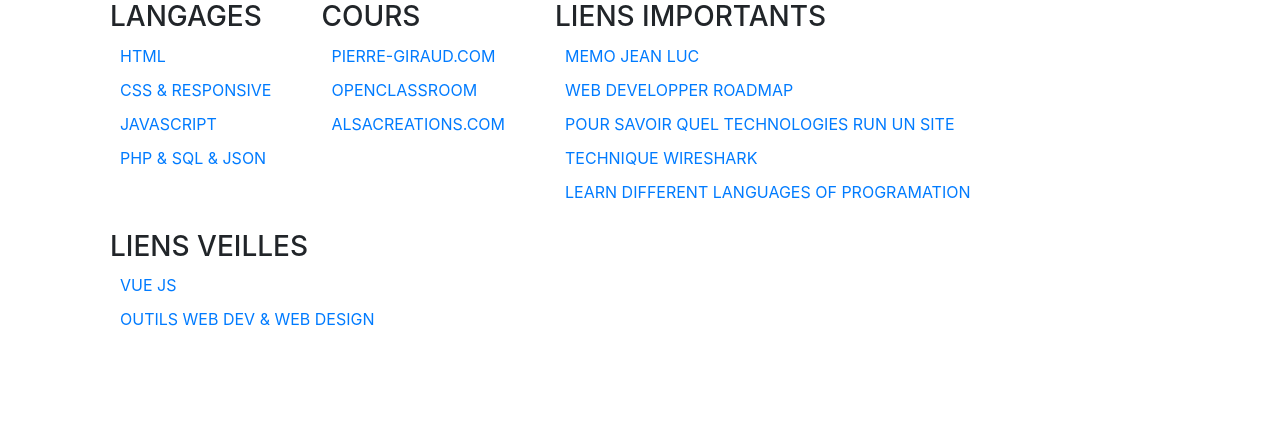
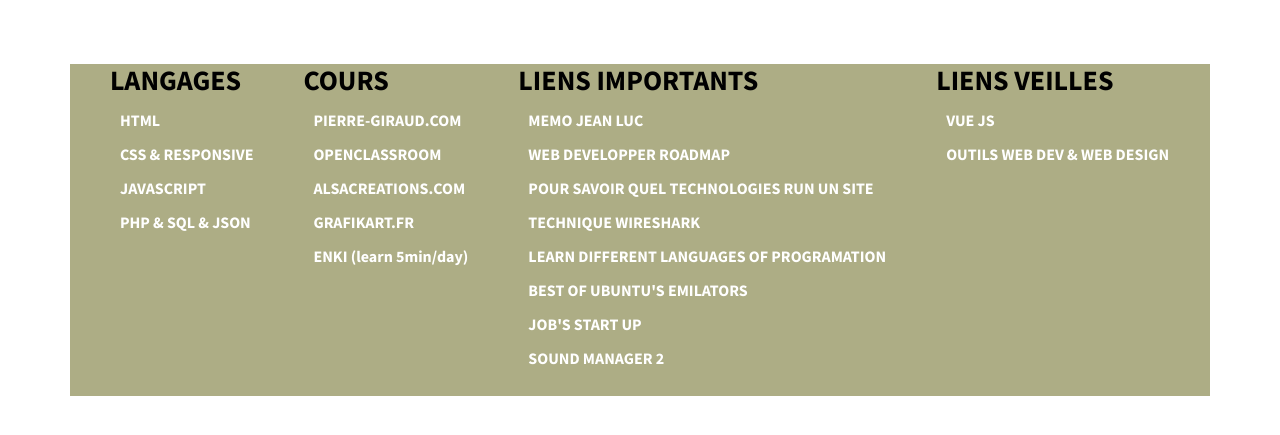
Before and after one commit to nshimiyeolivier/memo, a PHP site: page / in a window 1280 px wide. Shown: the top 435 px of the page. Run offline with PHP 8.4, Linux system fonts and the light colour scheme; some libraries are stand-ins or nearby versions.

Commit message:
sound manager2

```diff
--- a/assets/css/style.css
+++ b/assets/css/style.css
@@ -1,7 +1,17 @@
-.cours li {
-  list-style: none;
-  margin: 10px; }
-.cours a {
-  text-decoration: none; }
+.container {
+  font-family: 'Source Sans Pro', sans-serif;
+  margin-top: 10%;
+  margin: 5%;
+  background-color: #adad85; }
+  .container h3 {
+    color: black; }
+  .container li {
+    list-style: none;
+    margin: 10px; }
+  .container a {
+    text-decoration: none;
+    color: white; }
+  .container a:hover {
+    color: black; }
 
 /*# sourceMappingURL=style.css.map */
--- a/database.html
+++ b/database.html
@@ -19,6 +19,7 @@
         <h3> TUTOS + EXERCICES </h3>
           <li> <a href="https://github.com/becodeorg/Swartz-promo-3/tree/master/Parcours/07-DB"> SQL </a> </li>
           <li> <a href="https://github.com/becodeorg/Swartz-promo-3/tree/master/Projects/Todolist"> TO DO LIST</a> </li>
+          <li> <a href=""> </a> </li>
       </ol>
     </div>
   </div>
--- a/index.html
+++ b/index.html
@@ -21,6 +21,10 @@
 
   <!--FONT AWESOME  -->
   <script defer src="https://use.fontawesome.com/releases/v5.0.6/js/all.js"></script>
+
+  <!-- google fonts  -->
+<link href="https://fonts.googleapis.com/css?family=Source+Sans+Pro:700" rel="stylesheet">
+
 </head>
 <body>
   <div class="container">
@@ -38,6 +42,9 @@
           <li> <a href="http://www.pierre-giraud.com/"> PIERRE-GIRAUD.COM </a> </li>
           <li> <a href="https://openclassrooms.com/dashboard"> OPENCLASSROOM </a> </li>
           <li> <a href="https://www.alsacreations.com/"> ALSACREATIONS.COM</a> </li>
+          <li> <a href="https://www.grafikart.fr/"> GRAFIKART.FR</a> </li>
+          <li> <a href="https://enki.com/"> ENKI (learn 5min/day)</a> </li>
+
 
       </ul>
 
@@ -48,6 +55,9 @@
           <li> <a href="https://www.whatruns.com/"> POUR SAVOIR QUEL TECHNOLOGIES RUN UN SITE </a> </li>
           <li> <a href="https://medium.com/@farid.le.rifton/technique-wireshark-01-8f3403a1cd6f "> TECHNIQUE WIRESHARK </a> </li>
           <li> <a href="https://learnxinyminutes.com/"> LEARN DIFFERENT LANGUAGES OF PROGRAMATION </a> </li>
+          <li> <a href="http://techapple.net/2014/05/5-best-android-emulators-linux-run-android-apps-linux-ubuntulinuxmintfedoraarchlinuxopensusemageiacentos-etc/"> BEST OF UBUNTU'S EMILATORS </a> </li>
+          <li> <a href="https://startups.cloud.beworkhappy.be/en/"> JOB'S START UP </a> </li>
+          <li> <a href="https://github.com/scottschiller/SoundManager2"> SOUND MANAGER 2 </a> </li>
       </ul>
 
       <ul class="cours">
@@ -58,5 +68,6 @@
       </ul>
 
   </div>
+ </div>
 </body>
 </html>
```
Also changed, not shown: assets/scss/file.scss (+10 -3 lines), 1 other file.
